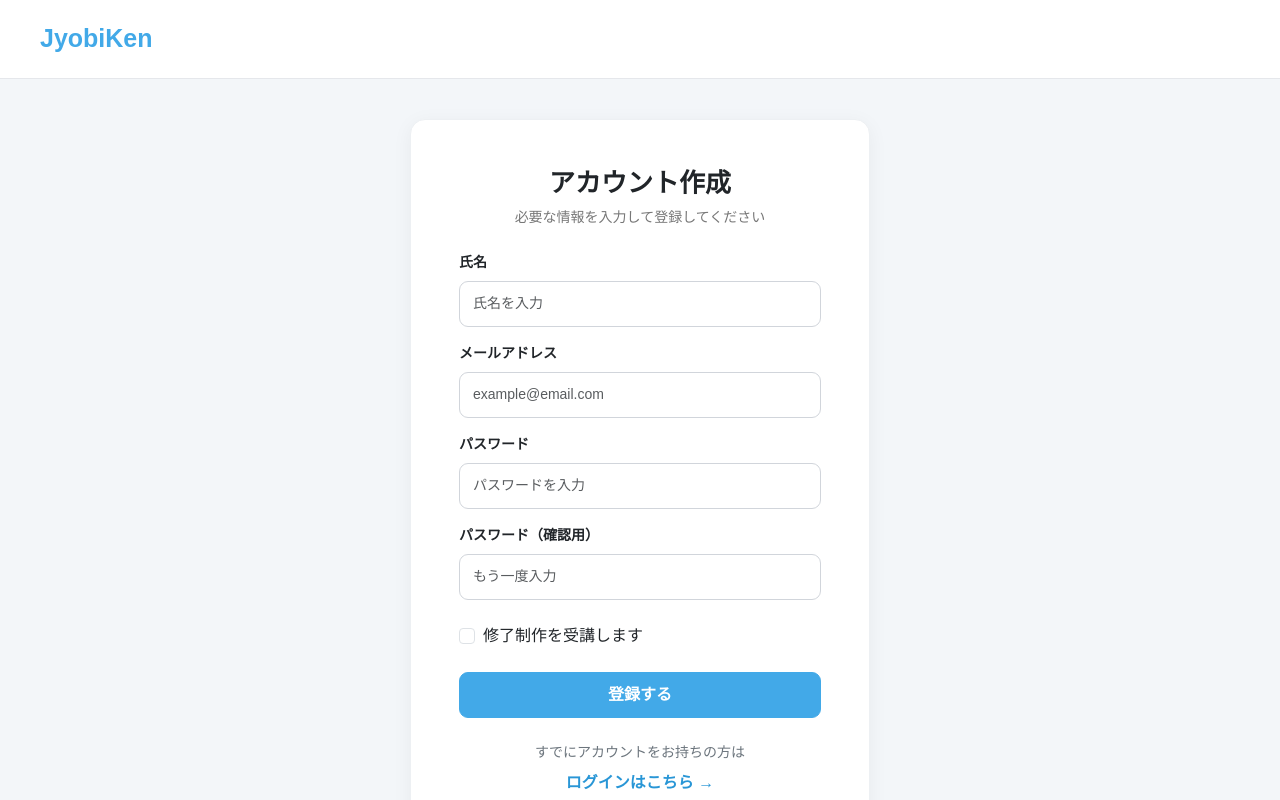
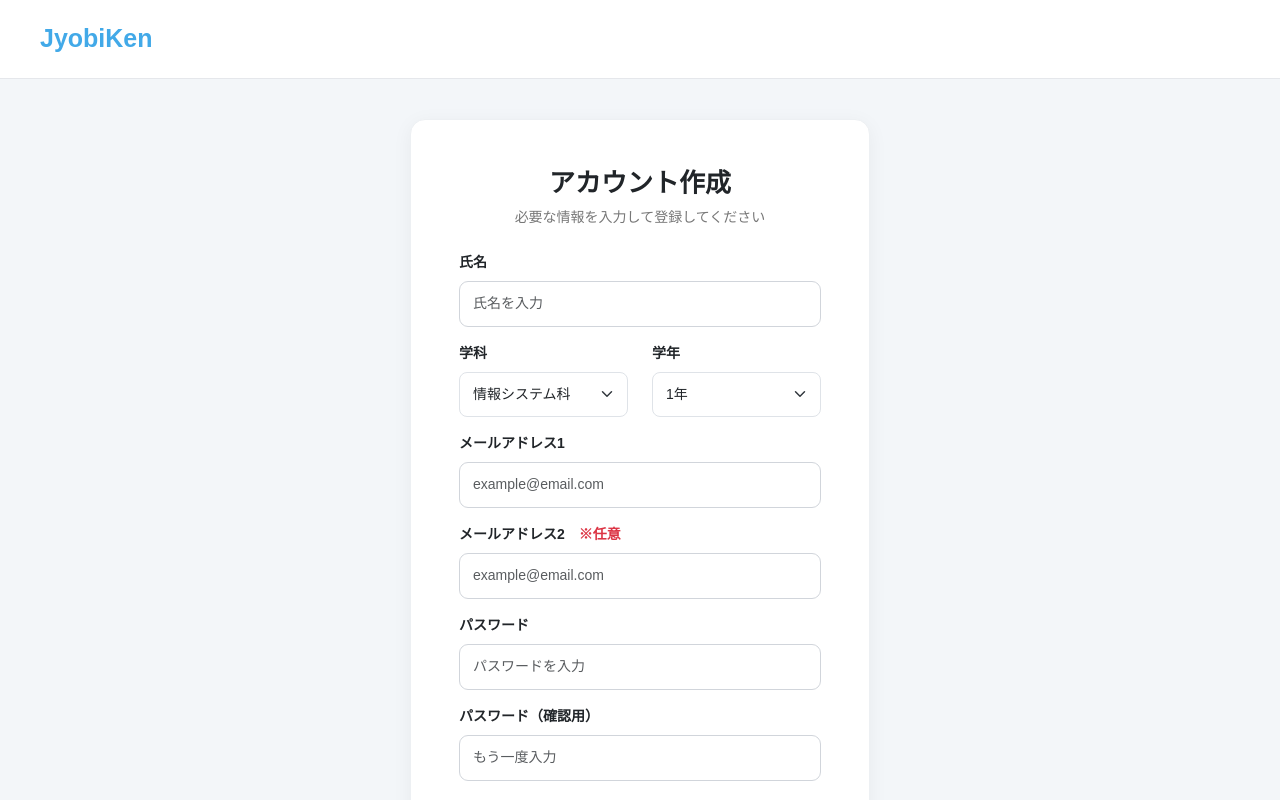
Before and after one commit to wakana1109047/JyobiKen, a React (Vite) app in the folder frontend/: page /register in a window 1280 px wide. Shown: the top 800 px of the page. Built offline with nearby package versions, Linux system fonts and the light colour scheme.

Commit message:
アカウント作成画面-学年追加

```diff
--- a/frontend/src/pages/register.jsx
+++ b/frontend/src/pages/register.jsx
@@ -1,5 +1,11 @@
 import {Link, useNavigate} from "react-router-dom"
 import { useForm }  from "react-hook-form"
+
+const grad_options = {
+    high: ['1年', '2年', '3年', '4年'],       // 高度情報工学科
+    synthesis: ['1年', '2年', '3年'],         // 総合システム科
+    system: ['1年', '2年']                    // 情報システム科
+}
 
 export default function Register () {
     const navigate = useNavigate();  // ページ遷移用
@@ -9,16 +15,30 @@ export default function Register () {
         register,
         handleSubmit,
         getValues,
-        formState: {errors},
+        watch,    // watch を追加して学科の選択状態を監視
+        formState: { errors },
     } = useForm({
         defaultValues: {
             name: '',
+            department: 'system', // 初期値を「情報システム科」に設定
+            grade: '1年',
             email: '',
+            email2: '',
             password: '',
             passwordConfirm: '',
             agreement: false
         }
     })
+
+    // 選択の学科をリアルタイム表示
+    const selectedDepartment = watch('department')
+
+    const handleForm = e => {
+        setForm({
+            ...form,　　　　// 中身を展開
+            [e.target.name]: e.target.value
+        })
+    }
 
     // 送信時の処理　※成功した場合
     const onsubmit = (data) => {
@@ -83,11 +103,46 @@ export default function Register () {
 
                             </div>
 
-                            {/*メールアドレス */}
+                            {/* 学科／学年 */}
+                            <div className="row mb-3">
+                            {/* 学科 */}
+                                <div className="col-md-6 mb-3 mb-md-0">
+                                    <label htmlFor="department" className="form-label fw-bold">学科</label>
+                                    <select
+                                    className="form-select"
+                                    id="department"
+                                    {...register('department' )}
+                                    >
+                                        <option value="high">高度情報工学科</option>
+                                        <option value="synthesis">総合システム科</option>
+                                        <option value="system">情報システム科</option>
+
+                                    </select>
+                                </div>
+                                {/* 学年 ※学科に応じて */}
+                                <div className="col-md-6">
+                                    <label htmlFor="grade" className="form-label fw-bold">学年</label>
+                                    <select className="form-select"
+                                    id="grade"
+                                    {...register('grade',{
+                                        required: '学年を選択してください'
+                                    } )}
+                                    >
+                                        {grad_options[selectedDepartment]?.map((gradeOption) => (
+                                            <option key={gradeOption} value={gradeOption}>
+                                                {gradeOption}
+                                            </option>
+                                        ))}
+                                    </select>
+
+                                </div>
+                            </div>
+
+                            {/* 学校メールアドレス */}
                             <div className="mb-3">
 
                                 <label htmlFor="email" className="form-label fw-bold">
-                                    メールアドレス
+                                    メールアドレス1
                                 </label>
 
                                 <input
@@ -109,7 +164,25 @@ export default function Register () {
                                 <div className="invalid-feedback">{
                                     errors.email?.message}
                                 </div>
+                            </div>
 
+                            {/* 外部メールアドレス */}
+                            <div className="mb-3">
+                                <label htmlFor="email" className="form-label fw-bold">
+                                    メールアドレス2<span className="text-danger">　※任意</span>
+                                </label>
+                                <input
+                                    type="email"
+                                    className={`form-control ${errors.email ? 'is-invalid' : ''}`}
+                                    id="email2"
+                                    placeholder="example@email.com"
+                                    autoComplete="email2"
+                                    {...register('email2', {
+                                        // 正規表現
+
+                                    })}
+
+                                />
                             </div>
 
                              {/*パスワード */}
```
